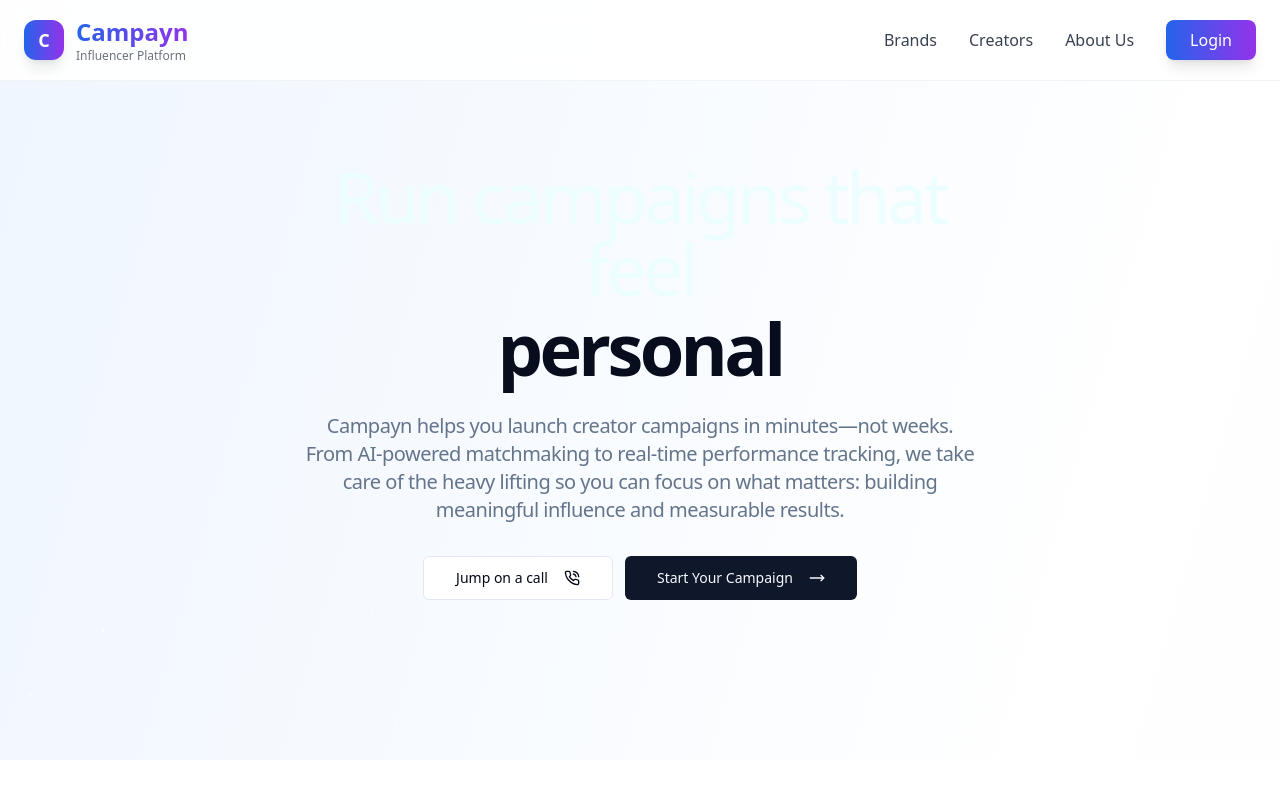
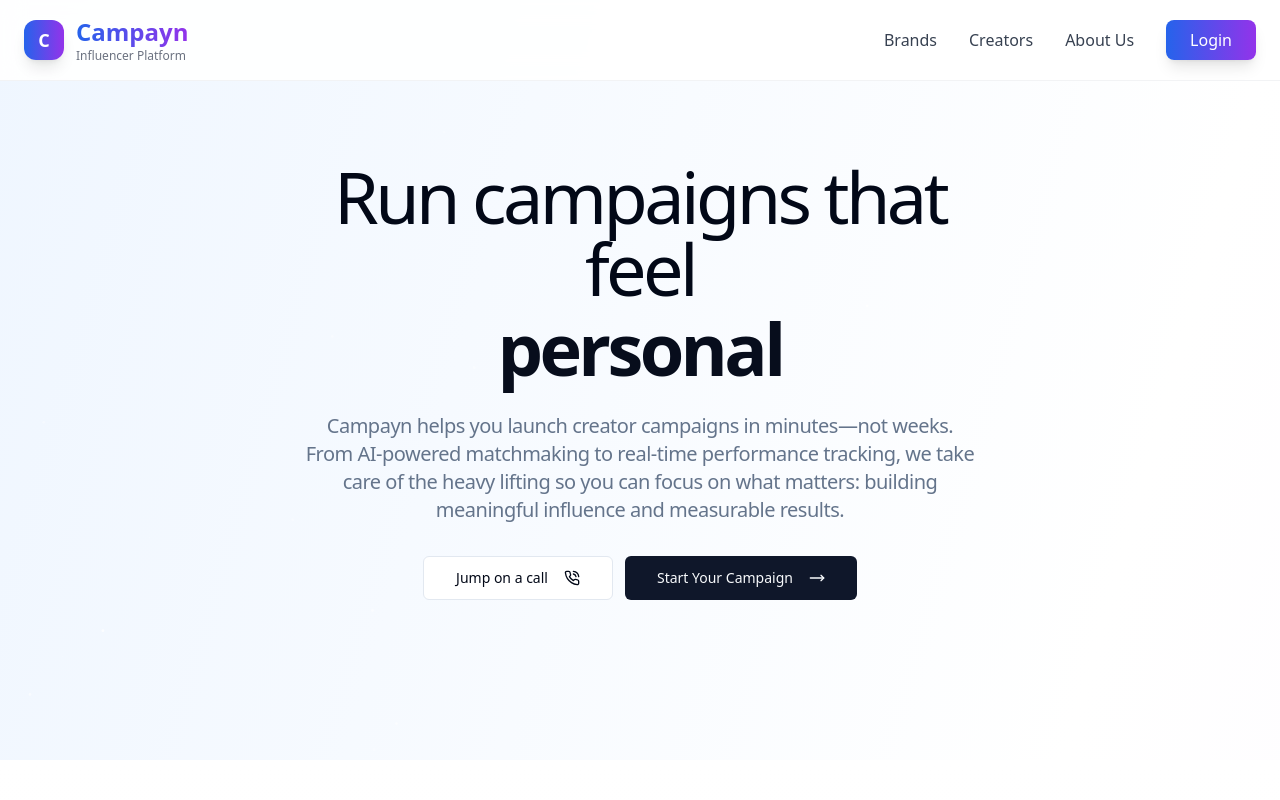
Before and after one commit to TeamCampayn/campayn_frontend, a React (Vite) app: page / in a window 1280 px wide. Shown: the top 800 px of the page. Built offline with nearby package versions, Linux system fonts and the light colour scheme.

Commit message:
Fix: Hero section text display
Ensured "Run campaigns that feel" is displayed above the animated text in the hero section.

```diff
--- a/src/components/ui/Hero.tsx
+++ b/src/components/ui/Hero.tsx
@@ -372,7 +372,7 @@ function Hero() {
         <div className="flex gap-8 py-20 lg:py-40 items-center justify-center flex-col">
           <div className="flex gap-4 flex-col">
             <h1 className="text-5xl md:text-7xl max-w-2xl tracking-tighter text-center font-regular">
-              <span className="text-spektr-cyan-50">Run campaigns that feel</span>
+              <span className="text-foreground">Run campaigns that feel</span>
               <span className="relative flex w-full justify-center overflow-hidden text-center md:pb-4 md:pt-1">
                 &nbsp;
                 {titles.map((title, index) => (
```
